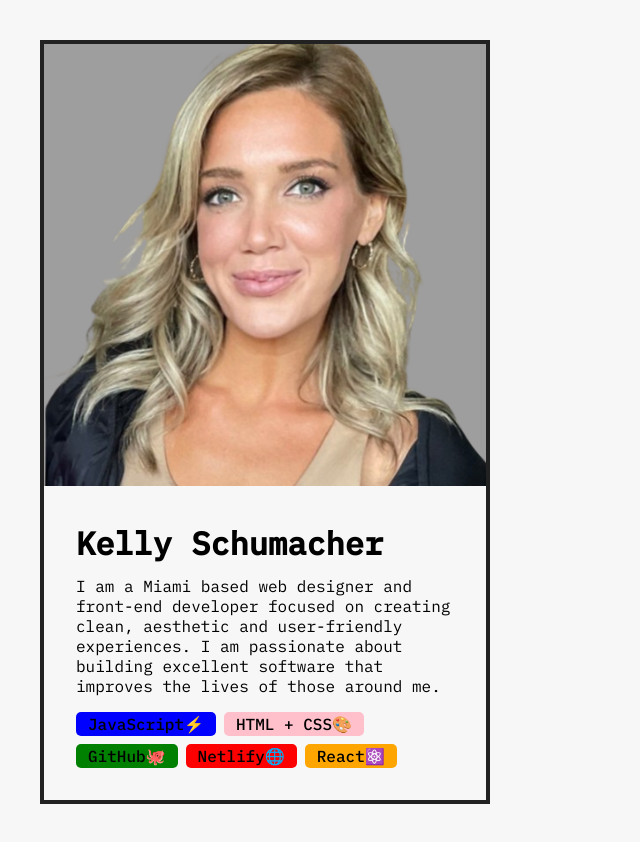
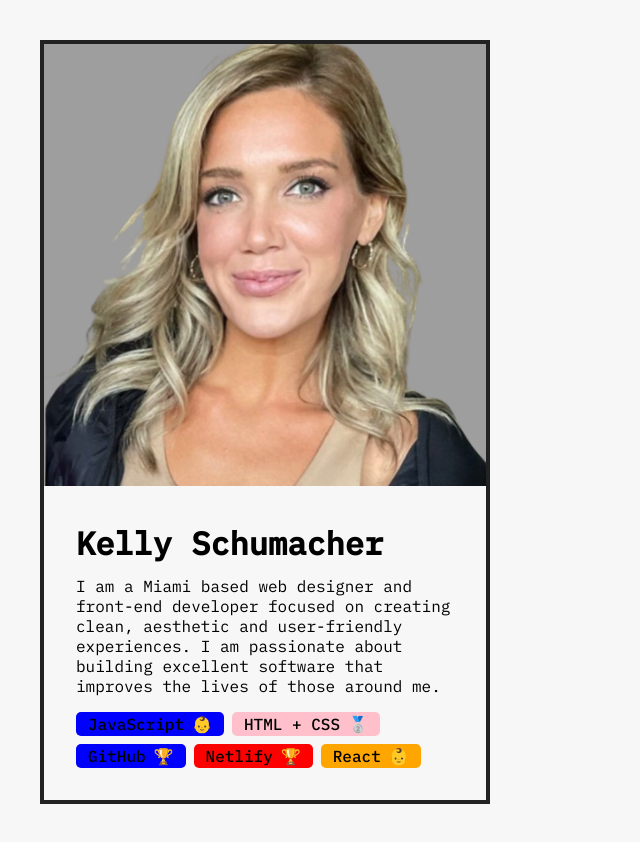
Before and after one commit to kellyschu/profilecard.ura.1, a React (Create React App) app: page / in a window 1280 px wide. Shown: the whole page, without its empty margins (0-640 px from the left). Built offline with nearby package versions, Linux system fonts and the light colour scheme.

Commit message:
passed skills emojis by props

```diff
--- a/src/Skill.js
+++ b/src/Skill.js
@@ -1,12 +1,14 @@
 import "./styles.css";
 
-function Skill(props) {
+function Skill({ skill, color, level }) {
   return (
     <div>
-      <div className="skill" style={{ backgroundColor: props.color }}>
+      <div className="skill" style={{ backgroundColor: color }}>
+        <span>{skill}</span>
         <span>
-          {props.skill}
-          {props.emoji}
+          {level === "beginner" && "👶"}
+          {level === "intermediate" && "🥈"}
+          {level === "advanced" && "🏆"}
         </span>
       </div>
     </div>
--- a/src/SkillList.js
+++ b/src/SkillList.js
@@ -4,11 +4,11 @@ import Skill from "./Skill";
 function SkillList() {
   return (
     <div className="skill-list">
-      <Skill skill="JavaScript" emoji="⚡️" color="blue" />
-      <Skill skill="HTML + CSS" emoji="🎨" color="pink" />
-      <Skill skill="GitHub" emoji="🐙" color="green" />
-      <Skill skill="Netlify" emoji="🌐" color="red" />
-      <Skill skill="React" emoji="⚛️" color="orange" />
+      <Skill skill="JavaScript" level="beginner" color="blue" />
+      <Skill skill="HTML + CSS" level="intermediate" color="pink" />
+      <Skill skill="GitHub" level="advanced" color="blue" />
+      <Skill skill="Netlify" level="advanced" color="red" />
+      <Skill skill="React" level="beginner" color="orange" />
     </div>
   );
 }
```
